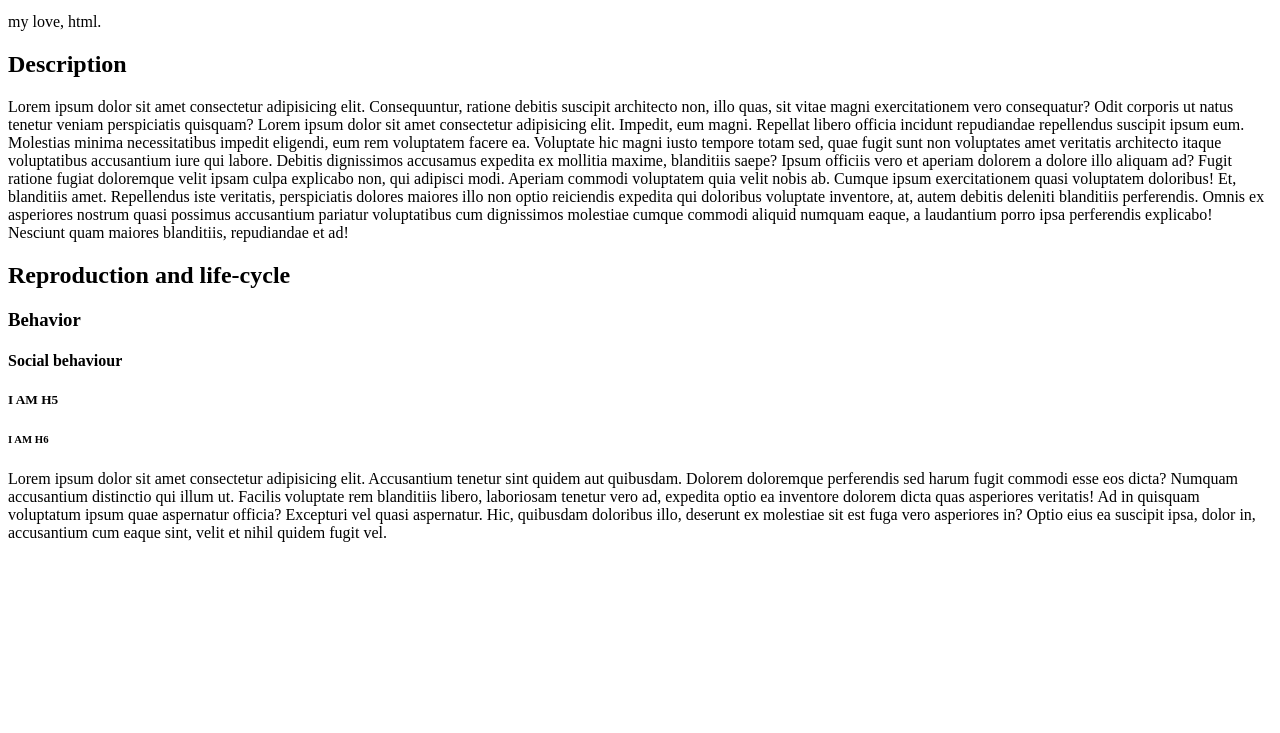
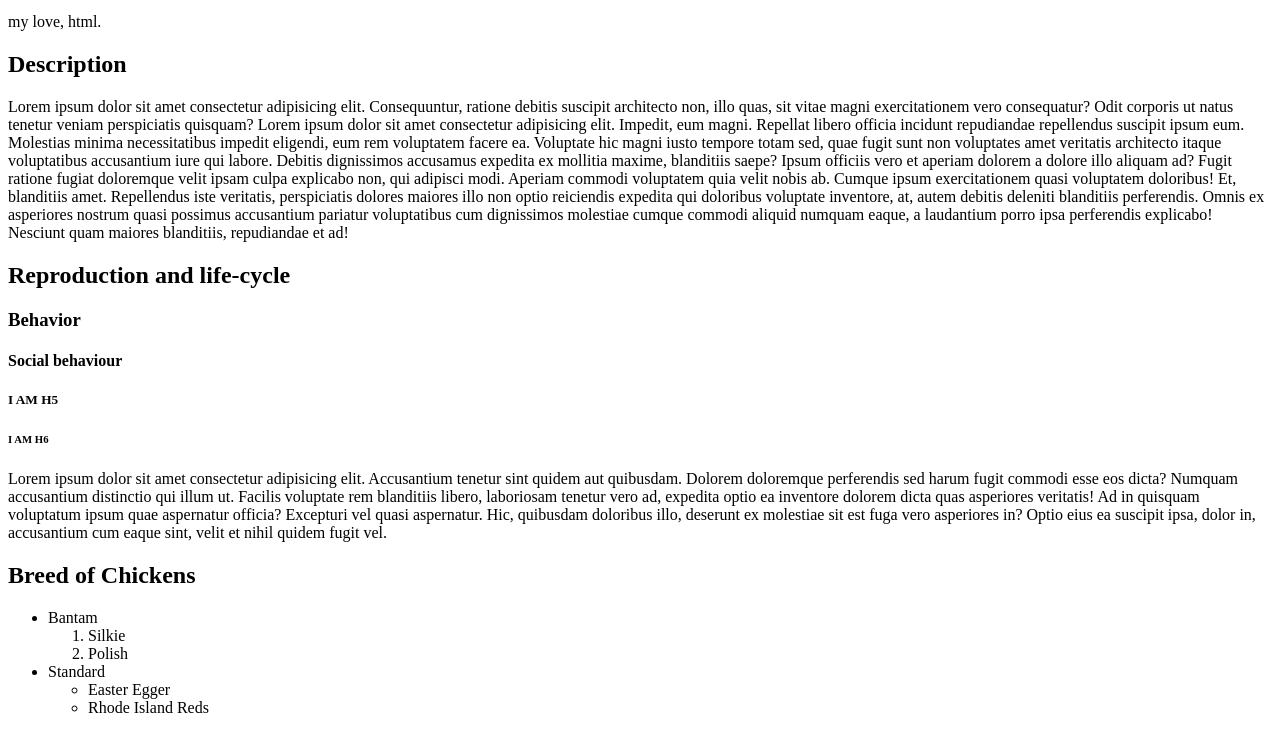
Before and after one commit to Humble7/Web-Bootcamp, a plain HTML site: page chickens.html in a window 1280 px wide. Shown: the part 101-834 px from the top of the page. Before the commit the page ends 800 px from the top, so only its background shows below. Drawn offline with Linux system fonts and the light colour scheme.

Commit message:
List Elements

```diff
--- a/chickens.html
+++ b/chickens.html
@@ -43,6 +43,23 @@
         aspernatur.
         Hic, quibusdam doloribus illo, deserunt ex molestiae sit est fuga vero asperiores in? Optio eius ea suscipit
         ipsa, dolor in, accusantium cum eaque sint, velit et nihil quidem fugit vel.</p>
+    <h2>Breed of Chickens</h2>
+    <ul>
+        <li>
+            Bantam
+            <ol>
+                <li>Silkie</li>
+                <li>Polish</li>
+            </ol>
+        </li>
+        <li>Standard
+            <ul>
+                <li>Easter Egger</li>
+                <li>Rhode Island Reds</li>
+            </ul>
+        </li>
+
+    </ul>
 
 </body>
 
```
